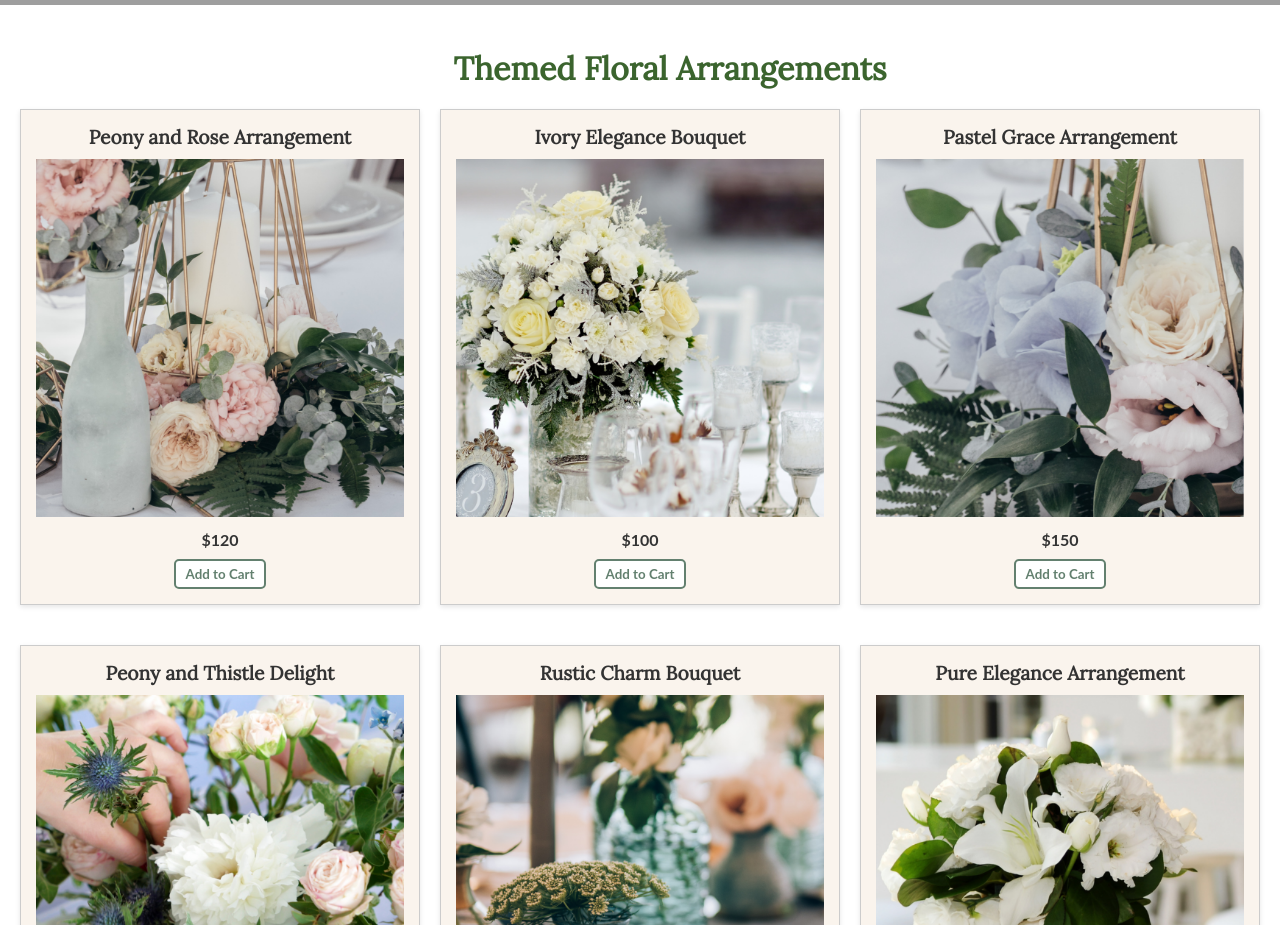
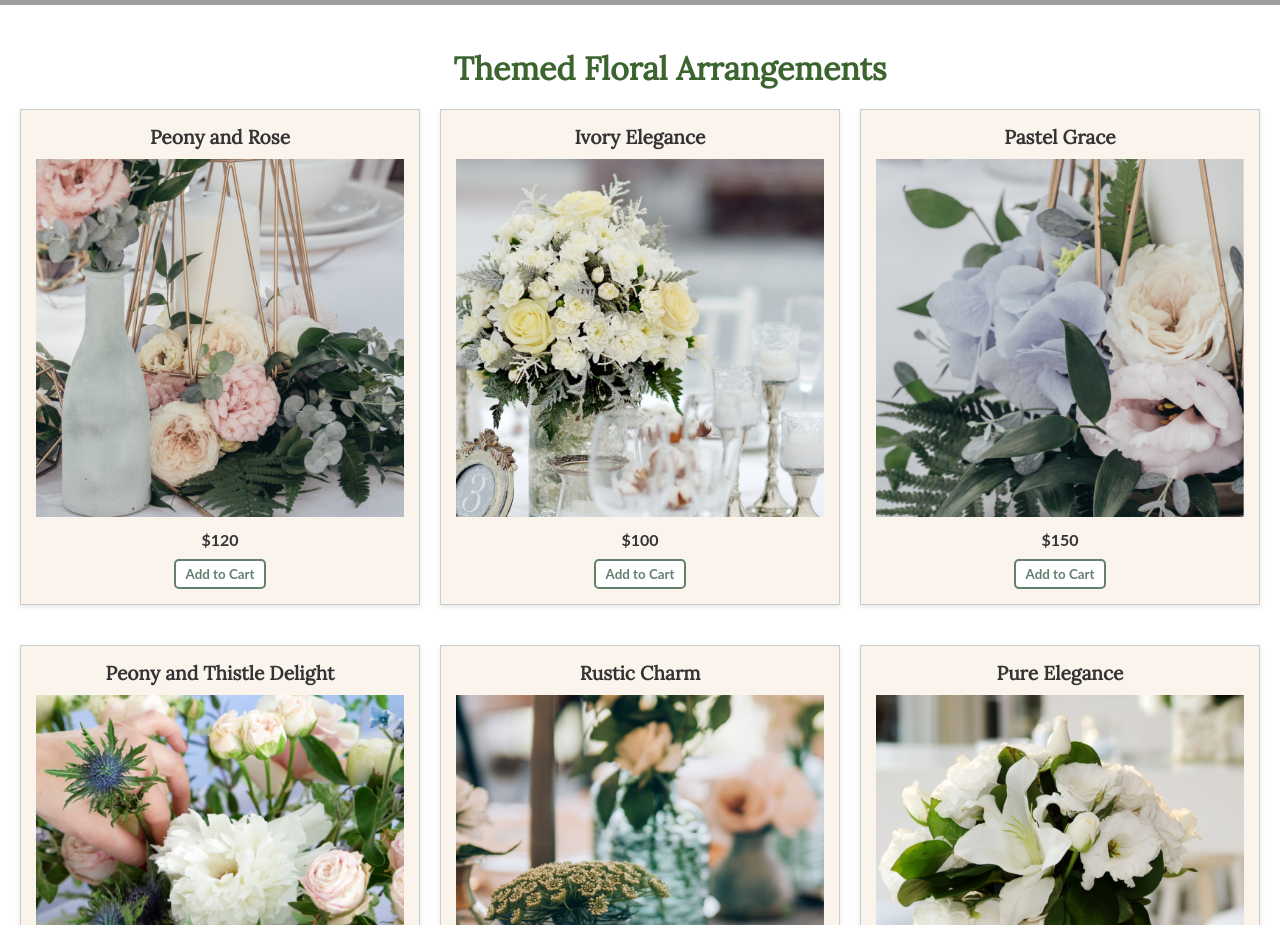
Before and after one commit to MichelleXiaoo/LoveRosy, a plain HTML site: page index.html in a window 1280 px wide. Shown: the part 1020-1945 px from the top of the page. Drawn offline with Linux system fonts and the light colour scheme; grey boxes are pictures that could not be loaded.

Commit message:
title change

```diff
--- a/index.html
+++ b/index.html
@@ -24,7 +24,7 @@
         </ul>
         <button><svg xmlns="http://www.w3.org/2000/svg" viewBox="0 0 16 16">
             <path d="M0 1.5A.5.5 0 0 1 .5 1H2a.5.5 0 0 1 .485.379L2.89 3H14.5a.5.5 0 0 1 .491.592l-1.5 8A.5.5 0 0 1 13 12H4a.5.5 0 0 1-.491-.408L2.01 3.607 1.61 2H.5a.5.5 0 0 1-.5-.5M3.102 4l1.313 7h8.17l1.313-7zM5 12a2 2 0 1 0 0 4 2 2 0 0 0 0-4m7 0a2 2 0 1 0 0 4 2 2 0 0 0 0-4m-7 1a1 1 0 1 1 0 2 1 1 0 0 1 0-2m7 0a1 1 0 1 1 0 2 1 1 0 0 1 0-2"/>
-          </svg><a href="#">Cart</a></button>
+          </svg><a href="#cart">Cart</a></button>
     </nav>
     </header>
     <main>
@@ -44,7 +44,7 @@
             <!-- item01 -->
             <div class="productItem">
                 <h3>
-                    Peony and Rose Arrangement
+                    Peony and Rose
                 </h3>
                 <img src="./images/Table Bouquet-1.png" class="productphoto">
                 <p>$120</p>
@@ -54,7 +54,7 @@
             <!-- item02 -->
             <div class="productItem">
                 <h3>
-                    Ivory Elegance Bouquet
+                    Ivory Elegance
                 </h3>
                 <img src="./images/Table Bouquet-2.png" class="productphoto">
                 <p>$100</p>
@@ -64,7 +64,7 @@
             <!-- item03 -->
             <div class="productItem">
                 <h3>
-                    Pastel Grace Arrangement
+                    Pastel Grace
                 </h3>
                 <img src="./images/Table Bouquet-3.png" class="productphoto">
                 <p>$150</p>
@@ -84,7 +84,7 @@
             <!-- item05 -->
             <div class="productItem">
                 <h3>
-                    Rustic Charm Bouquet
+                    Rustic Charm
                 </h3>
                 <img src="./images/flower arrangement-2.png" class="productphoto">
                 <p>$200</p>
@@ -94,7 +94,7 @@
             <!-- item06 -->
             <div class="productItem">
                 <h3>
-                    Pure Elegance Arrangement
+                    Pure Elegance
                 </h3>
                 <img src="./images/flower arrangement-3.png" class="productphoto">
                 <p>$130</p>
@@ -138,7 +138,7 @@
                 <button>Add to Cart</button>
             </div>
         </section>
-        <h2>Your Shopping Cart</h2>
+        <h2 id="cart">Your Shopping Cart</h2>
         <section id="shoppingCart">
 
        <div class="cart-container">
```
